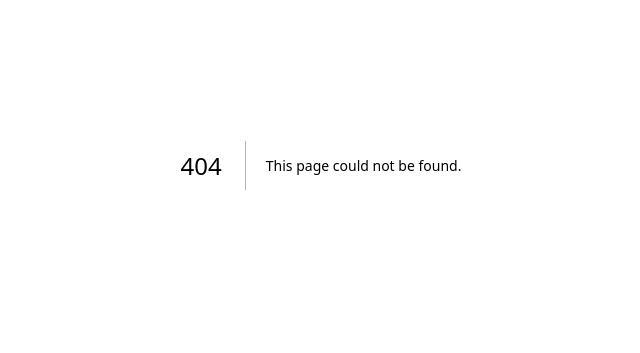
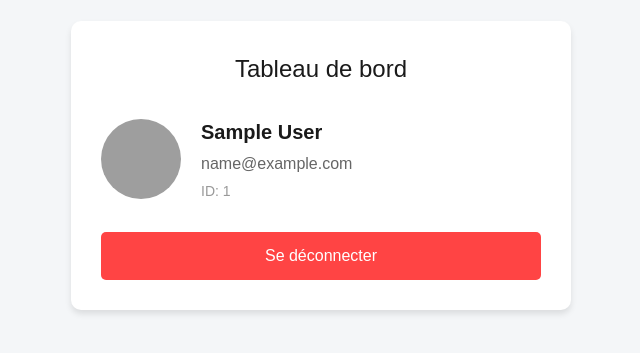
Before and after one commit to R1wen/nextjs_auth_postgres, a Next.js app: page /dashboard in a window 1280 px wide. Before the commit this address had no page. Shown: the part 235-588 px from the top of the page, without its empty margins (319-959 px from the left). Built offline with nearby package versions, Linux system fonts and the light colour scheme; sample sign-in values are in the browser's storage; grey boxes are pictures that could not be loaded.

Commit message:
feat: dashboard

```diff
--- a/app/auth/login/page.tsx
+++ b/app/auth/login/page.tsx
@@ -28,10 +28,11 @@ export default function RegisterPage() {
       const data = await response.json();
 
       if (response.ok) {
+        localStorage.setItem('user_data', JSON.stringify(data.user))
         alert('Connexion Réussie');
         router.push('/dashboard');
       } else {
-        setError(data.message || 'Échec de l\'enregistrement.');
+        setError(data.message || 'Échec de la connexion.');
       }
     } catch (err) {
       console.error('Erreur de la requête:', err);
@@ -70,7 +71,7 @@ export default function RegisterPage() {
         {error && <p className='text-red-700 m-3 text-center'>{error}</p>}
 
         <button type="submit" disabled={isLoading} className='bg-blue-800 p-3 rounded-2xl m-4 text-white hover:bg-blue-600 duration-150'>
-          {isLoading ? 'Enregistrement...' : 'S\'enregistrer'}
+          {isLoading ? 'Connexion...' : 'Se connecter'}
         </button>
         <p className='text-[10px] text-center mt-5'>Pas encore de compte ? <a href="/auth/register" className='text-blue-700'>Inscrivez-vous</a></p>
       </form>
--- a/app/auth/register/page.tsx
+++ b/app/auth/register/page.tsx
@@ -38,6 +38,7 @@ export default function RegisterPage() {
       setError('Une erreur réseau est survenue. Veuillez réessayer.');
     } finally {
       setIsLoading(false);
+      router.push('/auth/login')
     }
   };
 
--- /dev/null
+++ b/app/dashboard/page.tsx
@@ -0,0 +1,151 @@
+'use client';
+
+import { useEffect, useState } from 'react';
+import { useRouter } from 'next/navigation';
+
+interface UserData {
+  id: string;
+  email: string;
+  name?: string;
+}
+
+export default function DashboardPage() {
+  const [user, setUser] = useState<UserData | null>(null);
+  const [isLoading, setIsLoading] = useState(true);
+  const router = useRouter();
+
+  useEffect(() => {
+    const fetchUserData = async () => {
+      const localUserData = localStorage.getItem('user_data');
+      if (!localUserData) {
+        router.push('/auth/login');
+        return;
+      }
+
+      try {
+        const userData = JSON.parse(localUserData);
+        setUser(userData);
+      } catch (e) {
+        console.error("Erreur de parsing des données utilisateur:", e);
+        router.push('/auth/login');
+      } finally {
+        setIsLoading(false);
+      }
+    };
+
+    fetchUserData();
+  }, [router]);
+
+  const handleLogout = () => {
+    localStorage.removeItem('user_data');
+    router.push('/auth/login');
+  };
+
+  if (isLoading) {
+    return (
+      <div style={styles.container}>
+        <p>Chargement...</p>
+      </div>
+    );
+  }
+
+  if (!user) {
+    return null;
+  }
+
+  return (
+    <div style={styles.container}>
+      <div style={styles.card}>
+        <h1 style={styles.title}>Tableau de bord</h1>
+
+        <div style={styles.userInfo}>
+          <img
+            src={`https://api.dicebear.com/7.x/initials/svg?seed=${user.name || user.email}`}
+            alt="Avatar"
+            style={styles.avatar}
+          />
+
+          <div style={styles.userDetails}>
+            {user.name && (
+              <p style={styles.name}>{user.name}</p>
+            )}
+            <p style={styles.email}>{user.email}</p>
+            <p style={styles.id}>ID: {user.id}</p>
+          </div>
+        </div>
+
+        <button
+          onClick={handleLogout}
+          style={styles.logoutButton}
+        >
+          Se déconnecter
+        </button>
+      </div>
+    </div>
+  );
+}
+
+const styles: { [key: string]: React.CSSProperties } = {
+  container: {
+    display: 'flex',
+    justifyContent: 'center',
+    alignItems: 'center',
+    minHeight: '100vh',
+    backgroundColor: '#f4f6f8',
+    padding: '20px',
+  },
+  card: {
+    backgroundColor: 'white',
+    borderRadius: '10px',
+    padding: '30px',
+    boxShadow: '0 4px 6px rgba(0, 0, 0, 0.1)',
+    width: '100%',
+    maxWidth: '500px',
+  },
+  title: {
+    color: '#1a1a1a',
+    fontSize: '24px',
+    marginBottom: '30px',
+    textAlign: 'center',
+  },
+  userInfo: {
+    display: 'flex',
+    alignItems: 'center',
+    marginBottom: '30px',
+  },
+  avatar: {
+    width: '80px',
+    height: '80px',
+    borderRadius: '40px',
+    marginRight: '20px',
+  },
+  userDetails: {
+    flex: 1,
+  },
+  name: {
+    fontSize: '20px',
+    fontWeight: 'bold',
+    color: '#1a1a1a',
+    marginBottom: '5px',
+  },
+  email: {
+    fontSize: '16px',
+    color: '#666',
+    marginBottom: '5px',
+  },
+  id: {
+    fontSize: '14px',
+    color: '#999',
+  },
+  logoutButton: {
+    width: '100%',
+    padding: '12px',
+    backgroundColor: '#ff4444',
+    color: 'white',
+    border: 'none',
+    borderRadius: '5px',
+    fontSize: '16px',
+    cursor: 'pointer',
+    transition: 'background-color 0.3s',
+  },
+};
```
